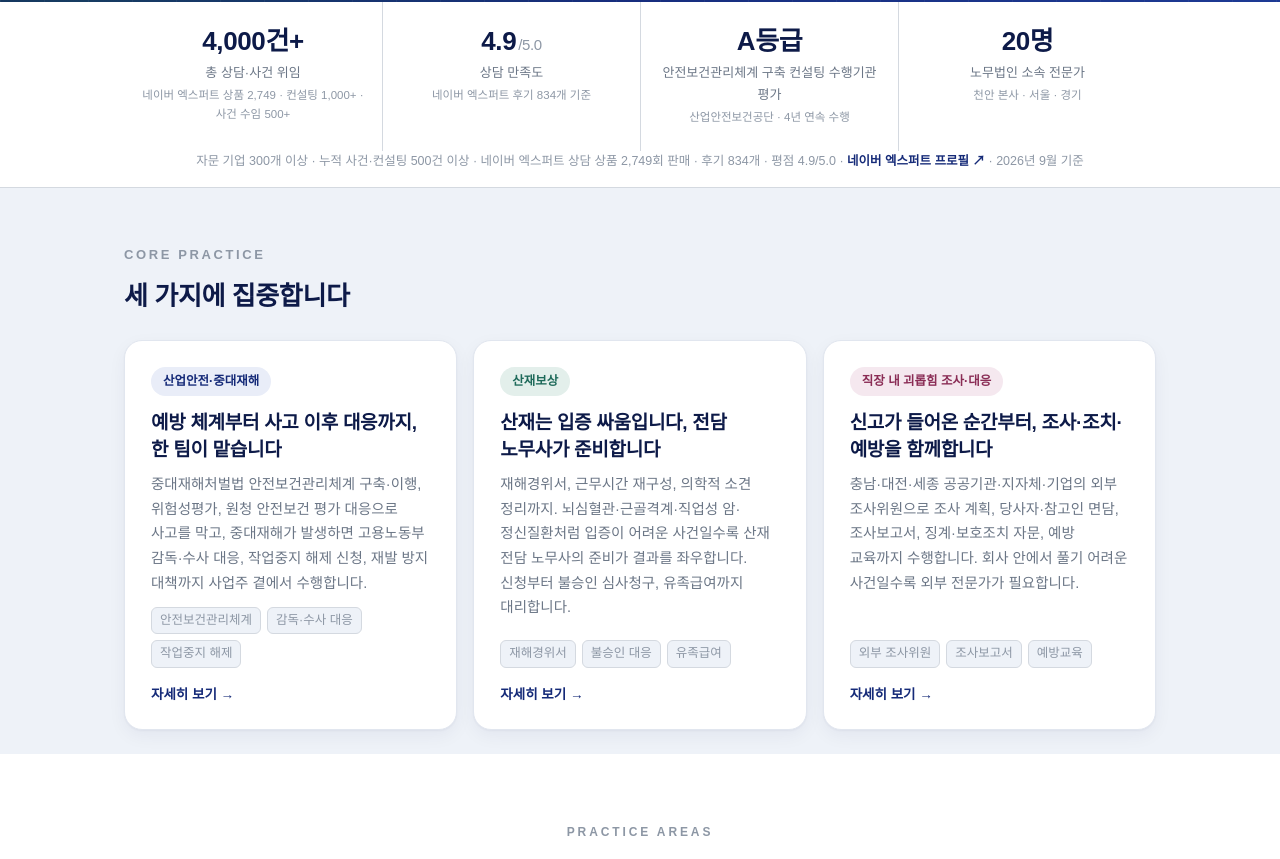
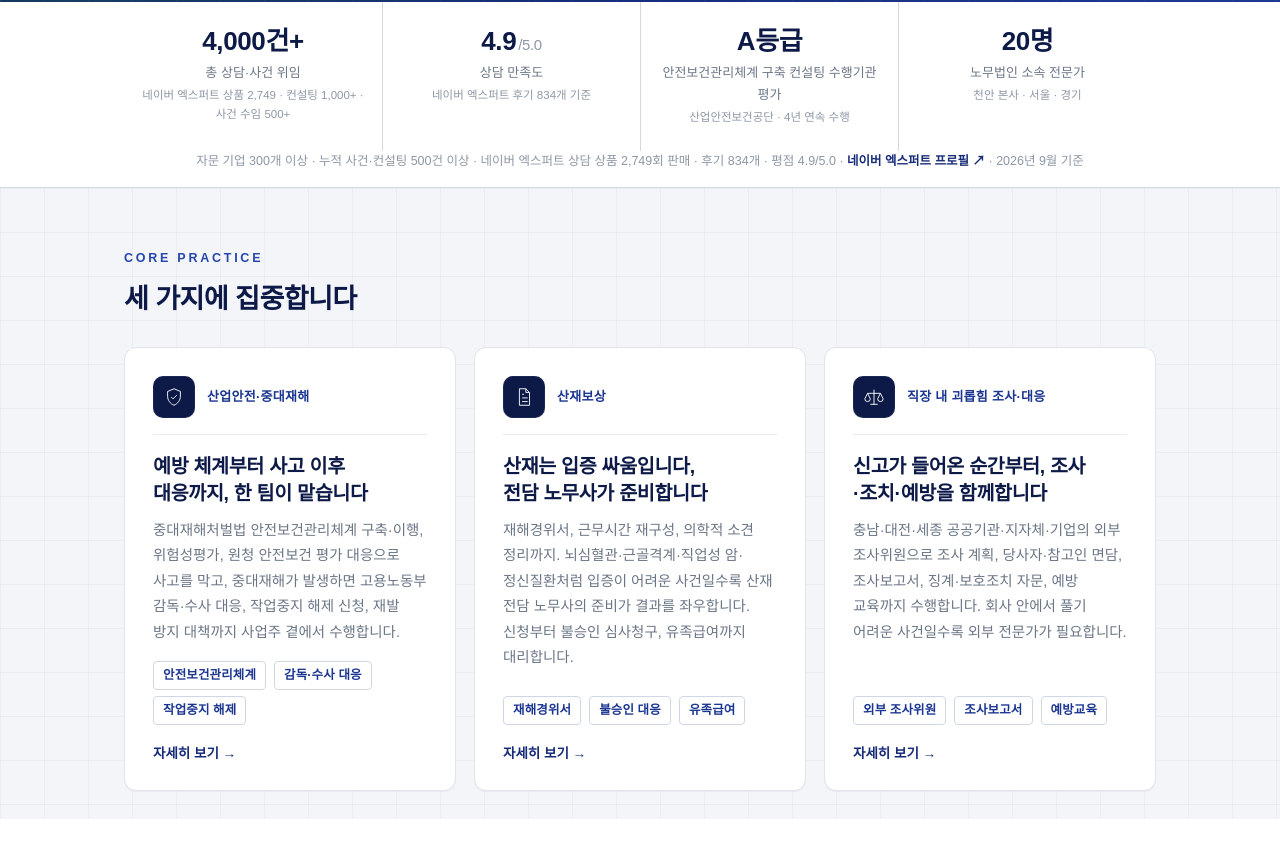
Before and after one commit to wlsk0213/jeonseung-web, a Next.js app: page / in a window 1280 px wide. Shown: the part 779-1638 px from the top of the page. Built offline with nearby package versions, Linux system fonts and the light colour scheme; a web font is replaced by a local one.

Commit message:
홈 CORE PRACTICE 카드 디자인 개선 (단색 남색 체계·아이콘·하이라인)
컬러 배지 → 남색 아이콘 + 라벨 + 구분선, 테두리형 태그, 호버 상단 라인. 대표 승인(2026-09-15).

Co-Authored-By: Claude Fable 5.1 <noreply@anthropic.com>

```diff
--- a/app/globals.css
+++ b/app/globals.css
@@ -411,3 +411,25 @@ footer .nap b{color:var(--silver-300);font-weight:500}
 .board-item .news-thumb img{display:block;width:100%;height:100%;object-fit:cover}
 @media (max-width:640px){.board-item .news-thumb{width:96px;height:96px}}
 /* /news v2 */
+
+/* core v3 */
+.core{background:#f3f5f9;background-image:linear-gradient(rgba(13,26,72,.035) 1px,transparent 1px),linear-gradient(90deg,rgba(13,26,72,.035) 1px,transparent 1px);background-size:44px 44px;padding:60px 0 28px}
+.core .sec-h{font-size:12.5px;letter-spacing:.22em;color:var(--navy-600);font-weight:700;margin-bottom:8px}
+.core .sec-t{font-size:27px;font-weight:800;color:var(--navy-900);margin-bottom:24px;letter-spacing:-.02em}
+.core-grid{gap:18px}
+.core-card{background:#fff;border:1px solid #dfe4ee;border-radius:12px;padding:28px 28px 24px;box-shadow:0 1px 0 rgba(13,26,72,.04);display:flex;flex-direction:column;transition:border-color .18s,box-shadow .18s,transform .18s;position:relative}
+.core-card:before{content:"";position:absolute;left:28px;right:28px;top:0;height:2px;background:linear-gradient(90deg,var(--navy-800),var(--navy-500));border-radius:0 0 2px 2px;opacity:0;transition:opacity .18s}
+.core-card:hover{border-color:#b9c3dc;box-shadow:0 12px 32px rgba(13,26,72,.10);transform:translateY(-2px)}
+.core-card:hover:before{opacity:1}
+.core-card .ch{display:flex;align-items:center;gap:12px;align-self:stretch;padding-bottom:16px;border-bottom:1px solid var(--silver-200)}
+.core-card .ic{flex:none;width:42px;height:42px;border-radius:10px;background:var(--navy-900);color:#fff;display:inline-flex;align-items:center;justify-content:center;box-shadow:inset 0 0 0 1px rgba(255,255,255,.06)}
+.core-card .ic svg{width:22px;height:22px}
+.core-card .lb{font-size:13px;font-weight:700;color:var(--navy-700);letter-spacing:.02em}
+.core-card h3{font-size:19.5px;font-weight:800;color:var(--navy-900);margin:18px 0 10px;line-height:1.42;letter-spacing:-.015em;text-wrap:balance}
+.core-card p{font-size:14.5px;line-height:1.75;color:var(--silver-600);flex:1}
+.core-card .k{font-size:12.5px;color:var(--navy-700);margin-top:16px;display:flex;gap:6px 8px;flex-wrap:wrap}
+.core-card .k span{background:transparent;border:1px solid #cfd7e6;border-radius:4px;padding:3px 9px;font-weight:600;letter-spacing:.01em}
+.core-card .go{margin-top:18px;font-size:13.5px;font-weight:700;color:var(--navy-800);display:inline-flex;align-items:center;gap:6px}
+.core-card:hover .go{text-decoration:underline;text-underline-offset:4px}
+@media (max-width:960px){.core-card{padding:22px 20px 20px}.core-card .ic{width:38px;height:38px}}
+/* /core v3 */
--- a/app/page.tsx
+++ b/app/page.tsx
@@ -118,21 +118,21 @@ export default function Home() {
           <div className="sec-t">세 가지에 집중합니다</div>
           <div className="core-grid">
             <Link className="core-card" href="/services/industrial-safety/">
-              <span className="pill">산업안전·중대재해</span>
+              <span className="ch"><span className="ic" dangerouslySetInnerHTML={{ __html: "<svg viewBox=\"0 0 24 24\" fill=\"none\" stroke=\"currentColor\" strokeWidth=\"1.6\" strokeLinecap=\"round\" strokeLinejoin=\"round\" aria-hidden=\"true\"><path d=\"M12 3l7 3v5c0 4.6-3 8.4-7 10-4-1.6-7-5.4-7-10V6l7-3z\"/><path d=\"M9 12l2 2 4-4\"/></svg>" }} /><span className="lb">산업안전·중대재해</span></span>
               <h3>예방 체계부터 사고 이후 대응까지, 한 팀이 맡습니다</h3>
               <p>중대재해처벌법 안전보건관리체계 구축·이행, 위험성평가, 원청 안전보건 평가 대응으로 사고를 막고, 중대재해가 발생하면 고용노동부 감독·수사 대응, 작업중지 해제 신청, 재발 방지 대책까지 사업주 곁에서 수행합니다.</p>
               <div className="k"><span>안전보건관리체계</span><span>감독·수사 대응</span><span>작업중지 해제</span></div>
               <span className="go">자세히 보기 →</span>
             </Link>
             <Link className="core-card" href="/services/sanjae-center/">
-              <span className="pill t">산재보상</span>
+              <span className="ch"><span className="ic" dangerouslySetInnerHTML={{ __html: "<svg viewBox=\"0 0 24 24\" fill=\"none\" stroke=\"currentColor\" strokeWidth=\"1.6\" strokeLinecap=\"round\" strokeLinejoin=\"round\" aria-hidden=\"true\"><path d=\"M7 3h7l4 4v14H7z\"/><path d=\"M14 3v4h4\"/><path d=\"M10 13h6M10 17h6M10 9h2\"/></svg>" }} /><span className="lb">산재보상</span></span>
               <h3>산재는 입증 싸움입니다, 전담 노무사가 준비합니다</h3>
               <p>재해경위서, 근무시간 재구성, 의학적 소견 정리까지. 뇌심혈관·근골격계·직업성 암·정신질환처럼 입증이 어려운 사건일수록 산재 전담 노무사의 준비가 결과를 좌우합니다. 신청부터 불승인 심사청구, 유족급여까지 대리합니다.</p>
               <div className="k"><span>재해경위서</span><span>불승인 대응</span><span>유족급여</span></div>
               <span className="go">자세히 보기 →</span>
             </Link>
             <Link className="core-card" href="/services/workplace-harassment/">
-              <span className="pill p">직장 내 괴롭힘 조사·대응</span>
+              <span className="ch"><span className="ic" dangerouslySetInnerHTML={{ __html: "<svg viewBox=\"0 0 24 24\" fill=\"none\" stroke=\"currentColor\" strokeWidth=\"1.6\" strokeLinecap=\"round\" strokeLinejoin=\"round\" aria-hidden=\"true\"><path d=\"M12 4v16\"/><path d=\"M5 8h14\"/><path d=\"M8 20h8\"/><path d=\"M5 8l-3 6a3 3 0 006 0L5 8zM19 8l-3 6a3 3 0 006 0l-3-6z\"/></svg>" }} /><span className="lb">직장 내 괴롭힘 조사·대응</span></span>
               <h3>신고가 들어온 순간부터, 조사·조치·예방을 함께합니다</h3>
               <p>충남·대전·세종 공공기관·지자체·기업의 외부 조사위원으로 조사 계획, 당사자·참고인 면담, 조사보고서, 징계·보호조치 자문, 예방 교육까지 수행합니다. 회사 안에서 풀기 어려운 사건일수록 외부 전문가가 필요합니다.</p>
               <div className="k"><span>외부 조사위원</span><span>조사보고서</span><span>예방교육</span></div>
```
